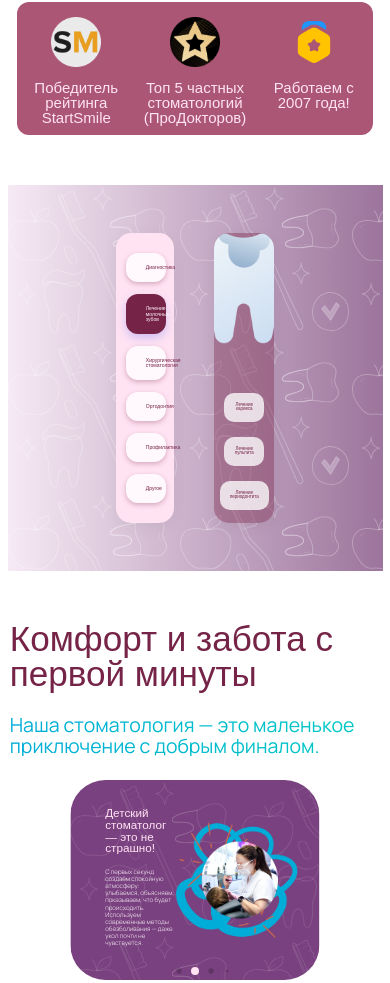
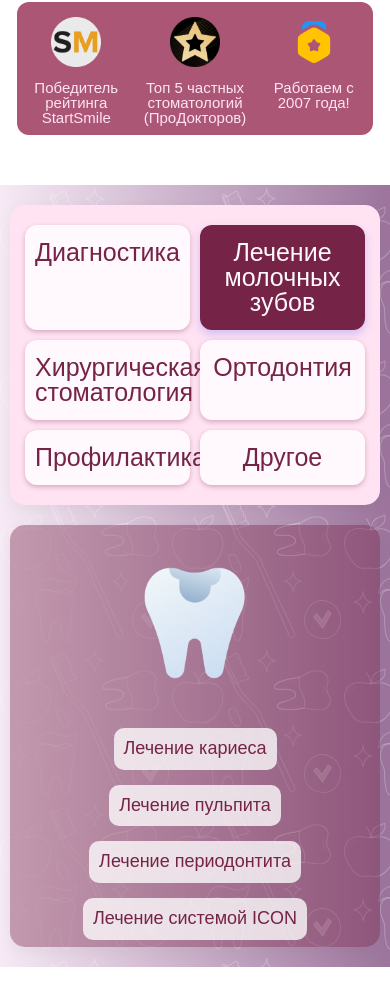
Before and after one commit to saveeq/ds-kids-land, a plain HTML site: page index.html in a window 390 px wide. Shown: the part 1258-2241 px from the top of the page. Drawn offline with nearby package versions, Linux system fonts and the light colour scheme; a script that the page names is missing; a web font is replaced by a local one.

Commit message:
adapting inprog

```diff
--- a/css/media.css
+++ b/css/media.css
@@ -1911,7 +1911,46 @@
         width: 95%;
     }
 
-
+    .sidebar-services {
+        width: 100vw;
+        padding: 20px 10px;
+        height: auto;
+    }
+
+    .sidebar_wrapper {
+        display: flex;
+        flex-direction: column;
+        width: 100%;
+        gap: 20px;
+    }
+
+    .main-content {
+        width: 100%;
+        margin: 0;
+        height: 50vh;
+    }
+
+    .item-description {
+        font-size: 18px;
+        line-height: 1.2;
+    }
+
+    .sidebar {
+        width: 100%;
+        margin: 0;
+        flex-direction: row;
+        flex-wrap: wrap;
+        justify-content: center;
+        gap: 10px;
+    }
+
+    .tab {
+        width: calc(50% - 10px);
+        font-size: 2.5rem;
+        padding: 15px 10px;
+        text-align: center;
+        vertical-align: middle;
+    }
 
 }
 
--- a/css/style.css
+++ b/css/style.css
@@ -565,10 +565,13 @@ h4 {
     align-items: center;
     justify-content: center;
     gap: 16px;
+    height: 500px;
 }
 .sidebar_wrapper{
     display: flex;
     flex-direction: row;
+    gap: 40px;
+    height: 90%;
 }
 
 .sidebar {
@@ -580,7 +583,6 @@ h4 {
     flex-direction: column;
     gap: 12px;
     box-shadow: 0 4px 15px rgba(0, 0, 0, 0.05);
-    margin: 20px;
 }
 
 .tab {
@@ -606,11 +608,9 @@ h4 {
 
 .main-content {
     background-color: rgba(117, 35, 70, 0.4);
-    width: 15vw;
-    margin: 20px;
+    width: 30vw;
     border-radius: 15px;
     box-shadow: 0 4px 15px rgba(0, 0, 0, 0.05);
-    padding: 30px;
     display: flex;
     flex-direction: column;
     justify-content: center;
```
